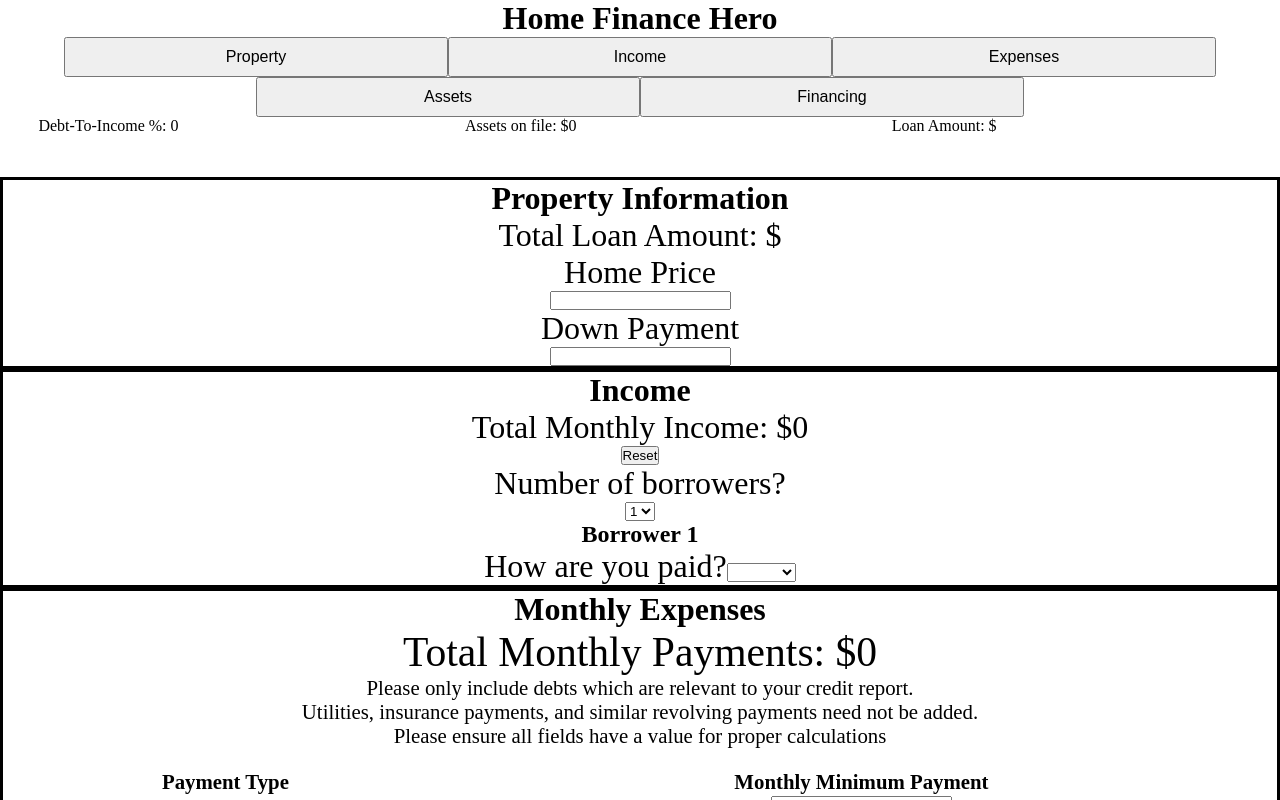
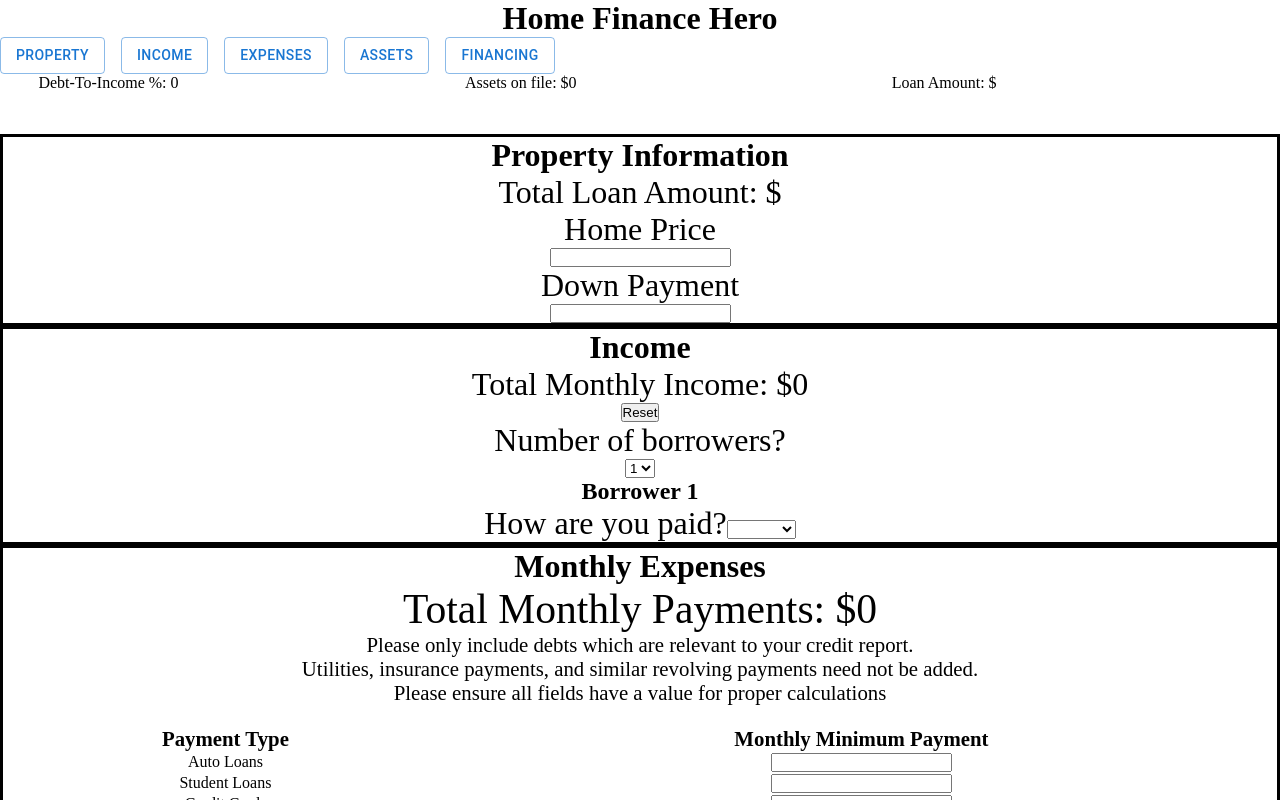
Before and after one commit to jschoff155/homefinancehero, a React (Create React App) app: page / in a window 1280 px wide. Shown: the top 800 px of the page. Built offline with nearby package versions, Linux system fonts and the light colour scheme.

Commit message:
Updated buttons with MUI design.

```diff
--- a/package.json
+++ b/package.json
@@ -3,6 +3,9 @@
   "version": "0.1.0",
   "private": true,
   "dependencies": {
+    "@emotion/react": "^11.11.3",
+    "@emotion/styled": "^11.11.0",
+    "@mui/material": "^5.15.3",
     "@testing-library/jest-dom": "^5.17.0",
     "@testing-library/react": "^13.4.0",
     "@testing-library/user-event": "^13.5.0",
--- a/src/ChildComponents/Navigation.js
+++ b/src/ChildComponents/Navigation.js
@@ -1,15 +1,16 @@
 import React from "react";
+import Stack from "@mui/material/Stack";
+import Button from "@mui/material/Button";
 import "../StyleSheets/Navigation.css";
 
 export default function Navigation() {
   return (
-    <div id="navigation">
-      <div className="Icons"></div>
-      <button class="navButton">Property</button>
-      <button class="navButton">Income</button>
-      <button class="navButton">Expenses</button>
-      <button class="navButton">Assets</button>
-      <button class="navButton">Financing</button>
-    </div>
+    <Stack spacing={2} direction="row">
+      <Button variant="outlined">Property</Button>
+      <Button variant="outlined">Income</Button>
+      <Button variant="outlined">Expenses</Button>
+      <Button variant="outlined">Assets</Button>
+      <Button variant="outlined">Financing</Button>
+    </Stack>
   );
 }
```
Also changed, not shown: 1 other file (tests, documents, lock files or other folders).
